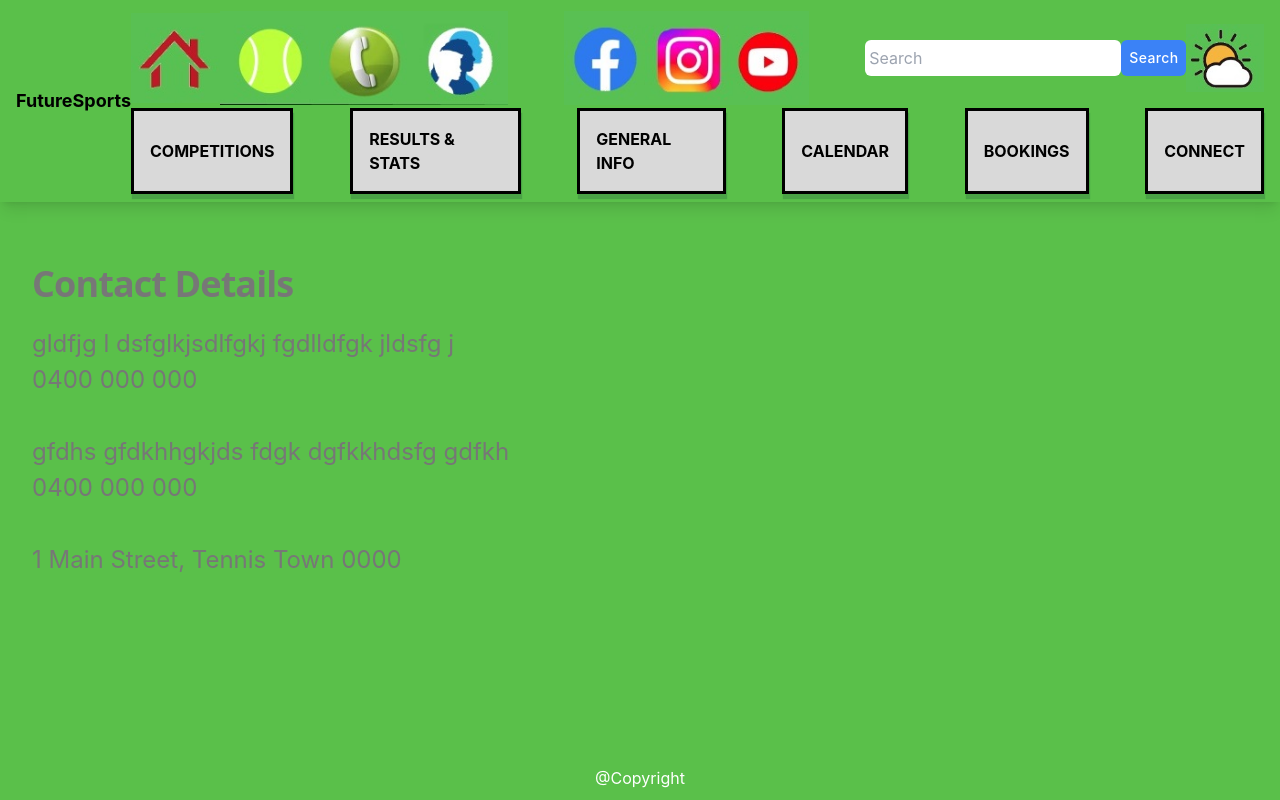
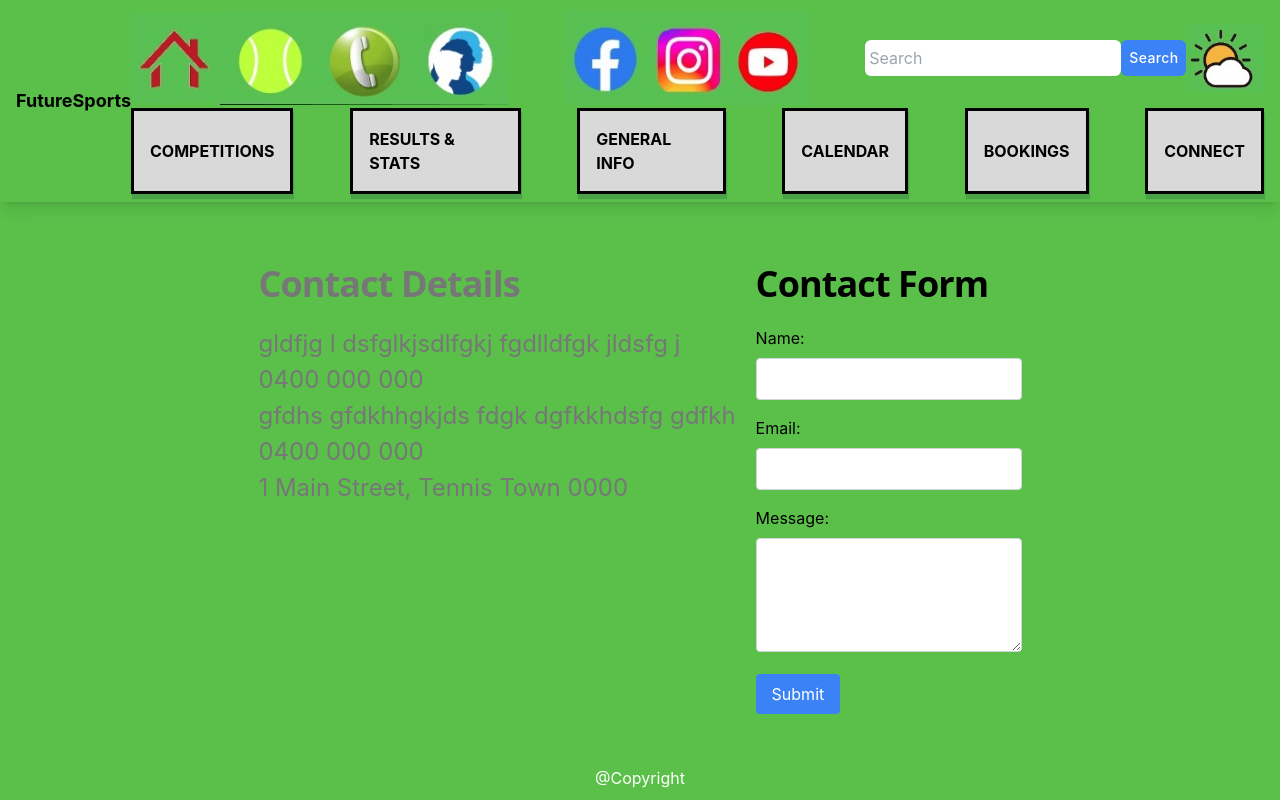
Before and after one commit to Superblue045/futuresports, a React (Create React App) app: page /contact in a window 1280 px wide. Built offline with nearby package versions, Linux system fonts and the light colour scheme.

Commit message:
form with validation updated

```diff
--- a/src/component/Contact.jsx
+++ b/src/component/Contact.jsx
@@ -1,27 +1,148 @@
-import React from 'react'
+import React, { useState } from 'react';
 
 const Contact = () => {
+  const [contactData, setContactData] = useState({
+    name: '',
+    email: '',
+    message: '',
+  });
+
+  const [errors, setErrors] = useState({
+    name: '',
+    email: '',
+    message: '',
+  });
+
+  const handleChange = (e) => {
+    const { name, value } = e.target;
+    setContactData({
+      ...contactData,
+      [name]: value,
+    });
+
+    // Reset the error message when the user starts typing again
+    setErrors({
+      ...errors,
+      [name]: '',
+    });
+  };
+
+  const validateForm = () => {
+    let valid = true;
+    const newErrors = {};
+
+    if (!contactData.name.trim()) {
+      newErrors.name = 'Name is required';
+      valid = false;
+    }
+
+    if (!/^[^\s@]+@[^\s@]+\.[^\s@]+$/.test(contactData.email)) {
+      newErrors.email = 'Invalid email address';
+      valid = false;
+    }
+
+    if (!contactData.message.trim()) {
+      newErrors.message = 'Message is required';
+      valid = false;
+    }
+
+    setErrors(newErrors);
+    return valid;
+  };
+
+  const handleSubmit = (e) => {
+    e.preventDefault();
+
+    // Validate the form
+    if (validateForm()) {
+      // Form is valid, add your logic to handle the form submission
+      console.log('Form submitted:', contactData);
+    } else {
+      console.log('Form has errors. Please fix them.');
+    }
+  };
+
   return (
-    <div className="flex flex-col justify-between max-w-xl px-4 mx-auto lg:pt-16 lg:flex-row md:px-8 lg:max-w-screen-xl" style={{margin: 0}}>
+    <div className="flex flex-col justify-between max-w-xl px-4 mx-auto lg:pt-16 lg:flex-row md:px-8 lg:max-w-screen-xl">
       <div className="mb-16 lg:mb-0 lg:max-w-lg lg:pr-5">
         <div className="max-w-xl mb-6 color-gray">
           <h2 className="max-w-lg mb-6 font-sans text-3xl font-bold tracking-tight sm:text-4xl sm:leading-none">
-          Contact Details
+            Contact Details
           </h2>
-          <h2></h2>
           <div className="small-font-20">
-        gldfjg l dsfglkjsdlfgkj fgdlldfgk jldsfg j<br />
-        0400 000 000<br />
-        <br />
-        gfdhs  gfdkhhgkjds fdgk dgfkkhdsfg gdfkh<br />
-        0400 000 000<br />
-        <br />
-        1 Main Street, Tennis Town 0000
-        </div>
+            <p>
+              gldfjg l dsfglkjsdlfgkj fgdlldfgk jldsfg j<br />
+              0400 000 000
+            </p>
+            <p>
+              gfdhs  gfdkhhgkjds fdgk dgfkkhdsfg gdfkh<br />
+              0400 000 000
+            </p>
+            <p>1 Main Street, Tennis Town 0000</p>
+          </div>
         </div>
       </div>
+      <div className="max-w-xl">
+        <h2 className="max-w-lg mb-6 font-sans text-3xl font-bold tracking-tight sm:text-4xl sm:leading-none">
+          Contact Form
+        </h2>
+        {/* Contact Form */}
+        <form onSubmit={handleSubmit} className="max-w-md">
+          <div className="mb-4">
+            <label htmlFor="name" className="block mb-2">
+              Name:
+            </label>
+            <input
+              type="text"
+              id="name"
+              name="name"
+              value={contactData.name}
+              onChange={handleChange}
+              className={`w-full p-2 border border-gray-300 rounded ${errors.name && 'border-red-500'}`}
+              required
+            />
+            {errors.name && <p className="text-red-500">{errors.name}</p>}
+          </div>
+
+          <div className="mb-4">
+            <label htmlFor="email" className="block mb-2">
+              Email:
+            </label>
+            <input
+              type="email"
+              id="email"
+              name="email"
+              value={contactData.email}
+              onChange={handleChange}
+              className={`w-full p-2 border border-gray-300 rounded ${errors.email && 'border-red-500'}`}
+              required
+            />
+            {errors.email && <p className="text-red-500">{errors.email}</p>}
+          </div>
+
+          <div className="mb-4">
+            <label htmlFor="message" className="block mb-2">
+              Message:
+            </label>
+            <textarea
+              id="message"
+              name="message"
+              value={contactData.message}
+              onChange={handleChange}
+              rows="4"
+              className={`w-full p-2 border border-gray-300 rounded ${errors.message && 'border-red-500'}`}
+              required
+            />
+            {errors.message && <p className="text-red-500">{errors.message}</p>}
+          </div>
+
+          <button type="submit" className="bg-blue-500 text-white px-4 py-2 rounded hover:bg-blue-700">
+            Submit
+          </button>
+        </form>
+      </div>
     </div>
-  )
-}
+  );
+};
 
-export default Contact
+export default Contact;
```
